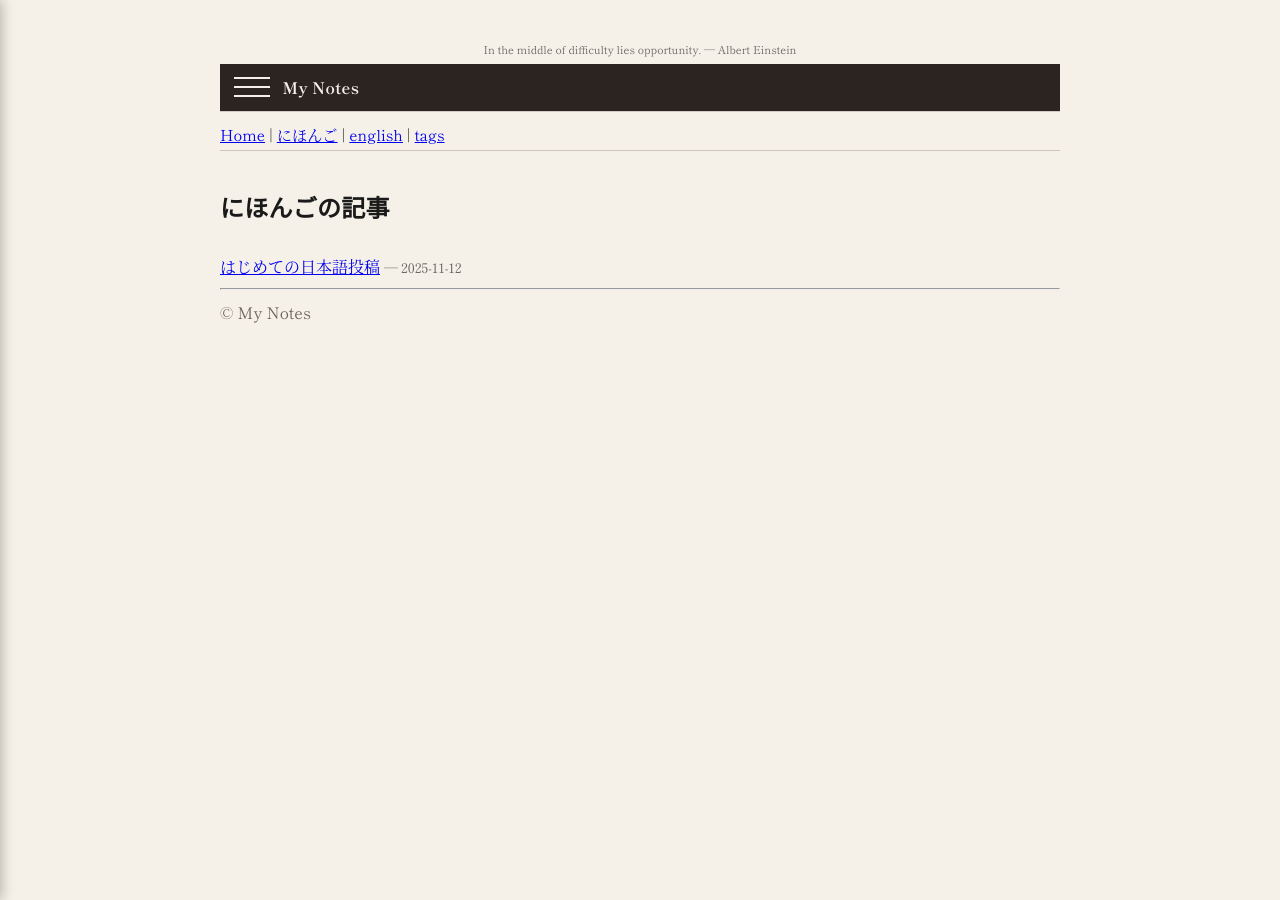
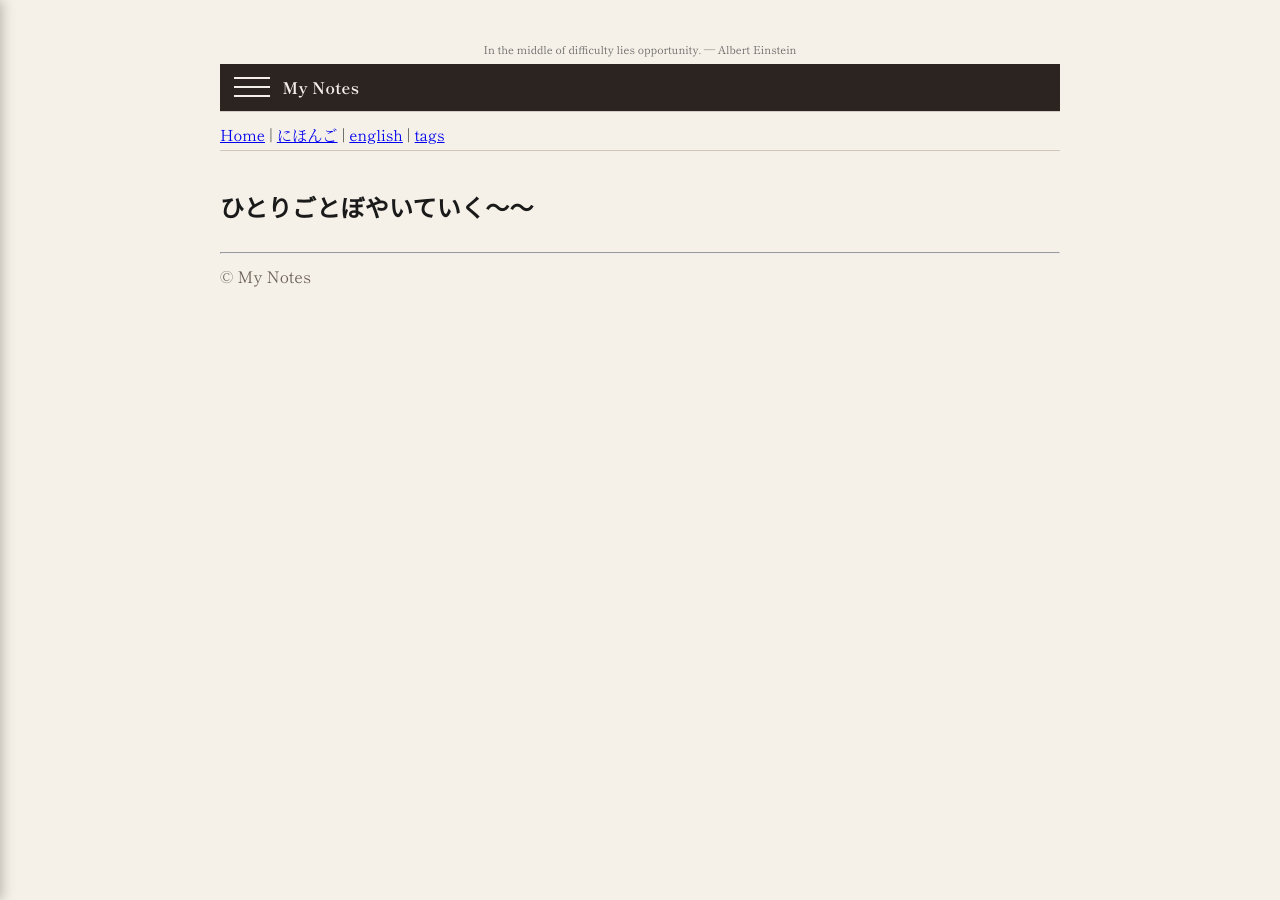
Before and after one commit to tsuredurenarumamani/notes, a Jekyll site: the page built from hitorigoto.md, in a window 1280 px wide. Built offline with Jekyll 4.4.1, drawn with Linux system fonts in a browser that asks for light colours; some web fonts are replaced.

Commit message:
Update and rename ja.md to hitorigoto.md

```diff
--- a/ja.md
+++ b/hitorigoto.md
@@ -1,12 +1,12 @@
 ---
 layout: default
-title: にほんご
-permalink: /ja/
+title: ひとりごと
+permalink: /hitorigoto/
 ---
 
-## にほんごの記事
+## ひとりごとぼやいていく〜〜
 {% for post in site.posts %}
-  {% if post.categories contains "ja" %}
+  {% if post.categories contains "hitorigoto" %}
 <p>
   <a href="{{ post.url | relative_url }}">{{ post.title }}</a>
   <small>— {{ post.date | date: "%Y-%m-%d" }}</small>
```
